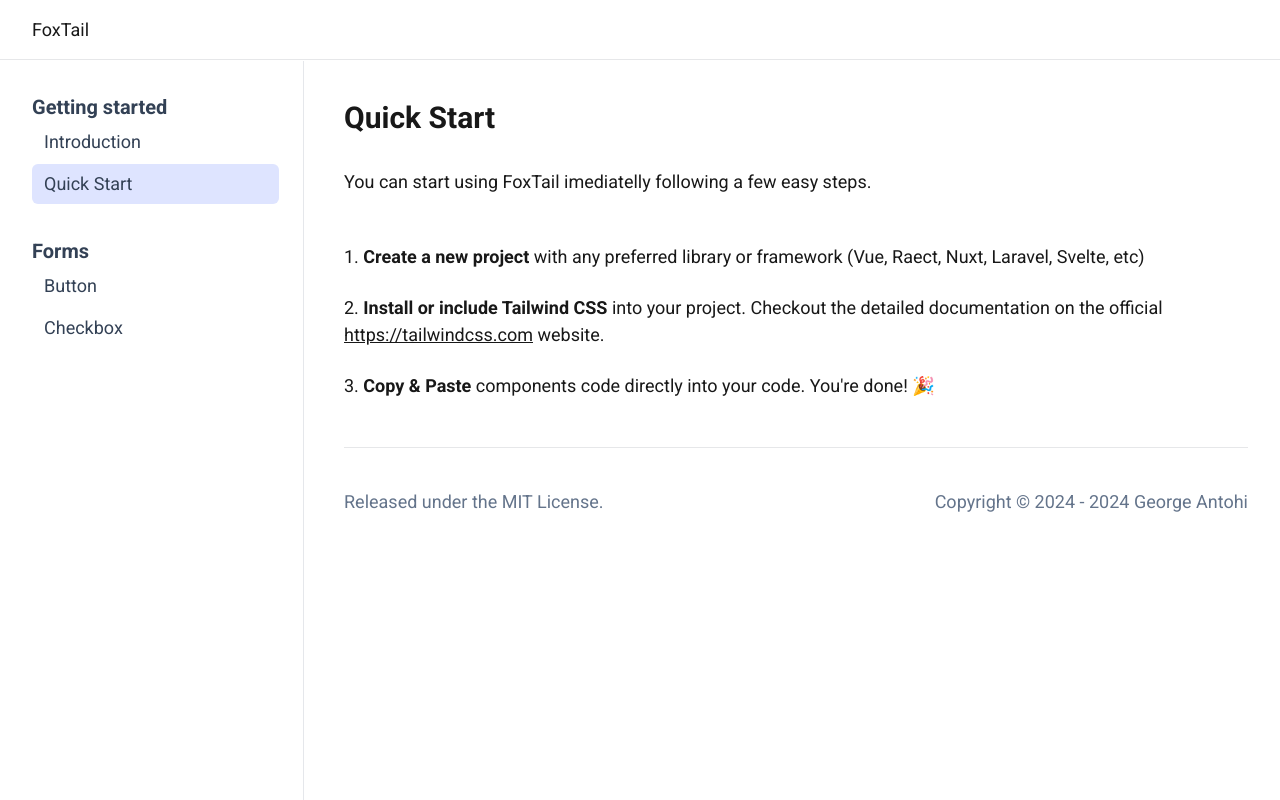
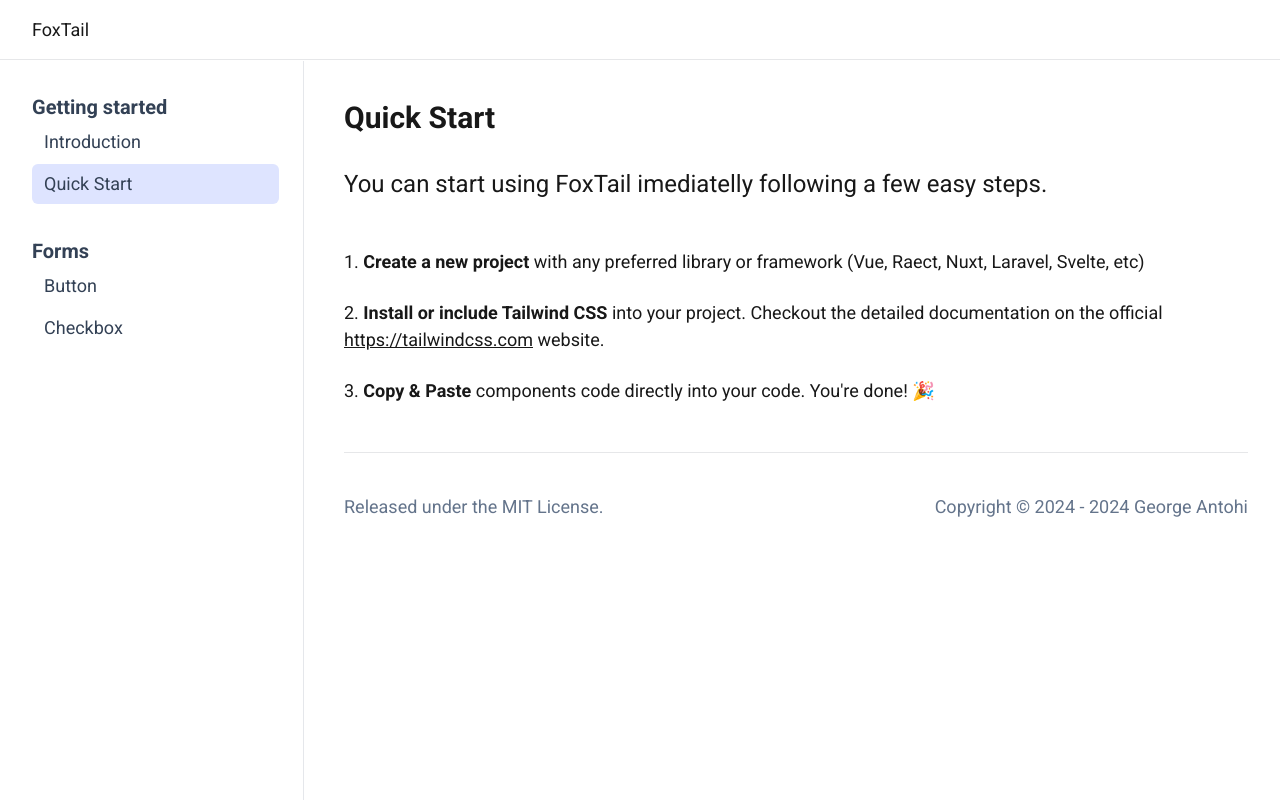
Before and after one commit to sg1asgard/vuefoxtail, a Vue app: page /getting-started/quick-start in a window 1280 px wide. Built offline with nearby package versions, Linux system fonts and the light colour scheme; what @highlightjs/vue-plugin would draw is missing.

Commit message:
general info

```diff
--- a/src/views/getting-started/QuickStartView.vue
+++ b/src/views/getting-started/QuickStartView.vue
@@ -8,7 +8,9 @@
   <MainLayout>
     <MainPart>
       <PageHeader pageTitle="Quick Start" />
-      <p class="mb-12">You can start using {{ appName }} imediatelly following a few easy steps.</p>
+      <p class="mb-12 text-2xl">
+        You can start using {{ appName }} imediatelly following a few easy steps.
+      </p>
 
       <section class="mt-8">
         <ol class="list-decimal list-inside">
```
